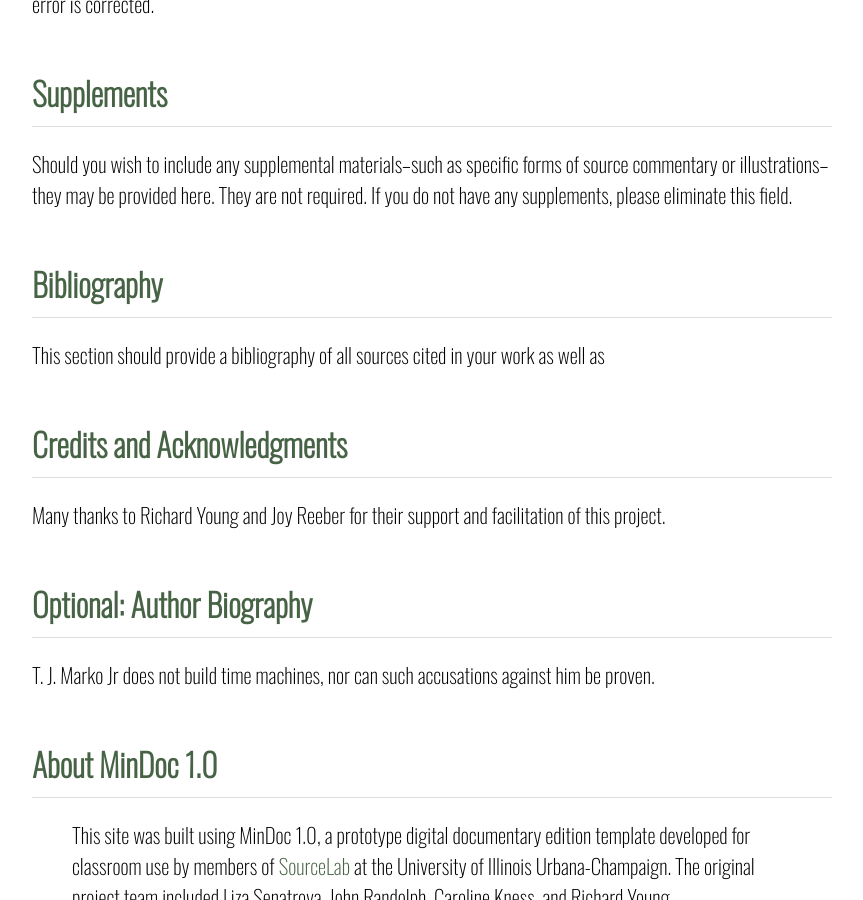
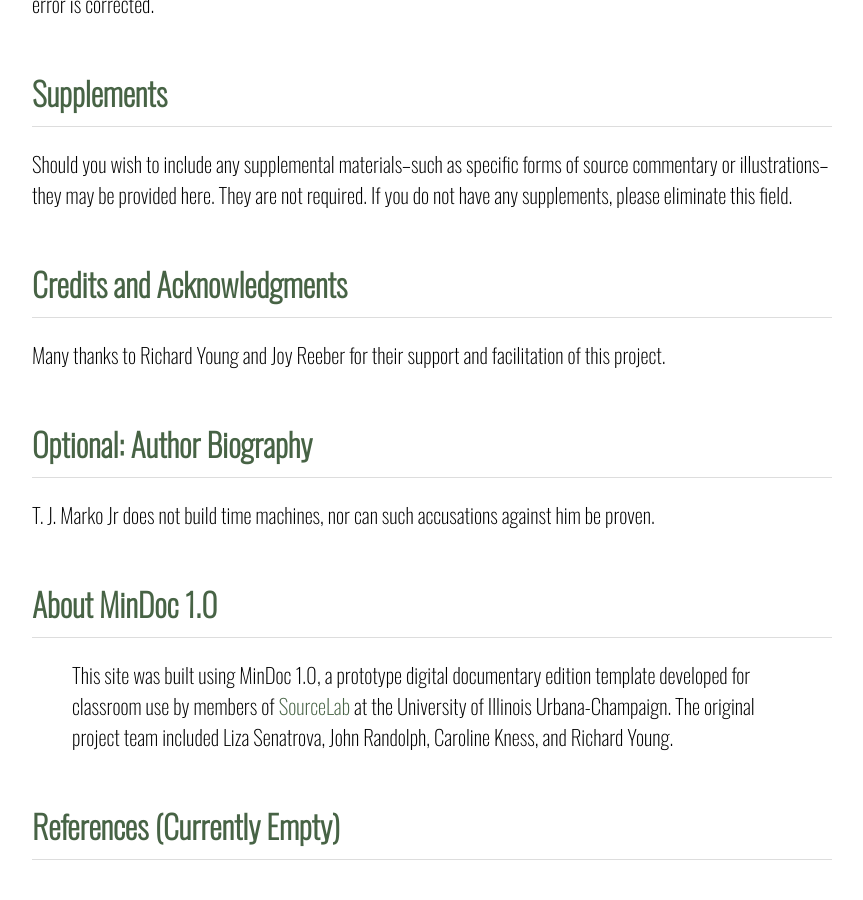
Before and after one commit to tjmarko21-hub/scratch_files_by_robbins, a Jekyll site: the page built from index.markdown, in a window 1280 px wide and 900 px high, scrolled down 2187 px. Shown: the whole window, without its empty margins (208-1071 px from the left). Built offline with Jekyll 4.4.1, drawn with Linux system fonts in a browser that asks for light colours; our own code applies the rules of GitHub Pages for plain Markdown files.

Commit message:
Update index.markdown
Removal of Bibliography

```diff
--- a/index.markdown
+++ b/index.markdown
@@ -39,10 +39,6 @@ The reader will not the conspicuity of the term, PIZZA, which is a convention in
 
 Should you wish to include any supplemental materials--such as specific forms of source commentary or illustrations--they may be provided here.  They are not required. If you do not have any supplements, please eliminate this field.
 
-# Bibliography
-
-This section should provide a bibliography of all sources cited in your work as well as
-
 # Credits and Acknowledgments
 
 Many thanks to Richard Young and Joy Reeber for their support and facilitation of this project.
```
